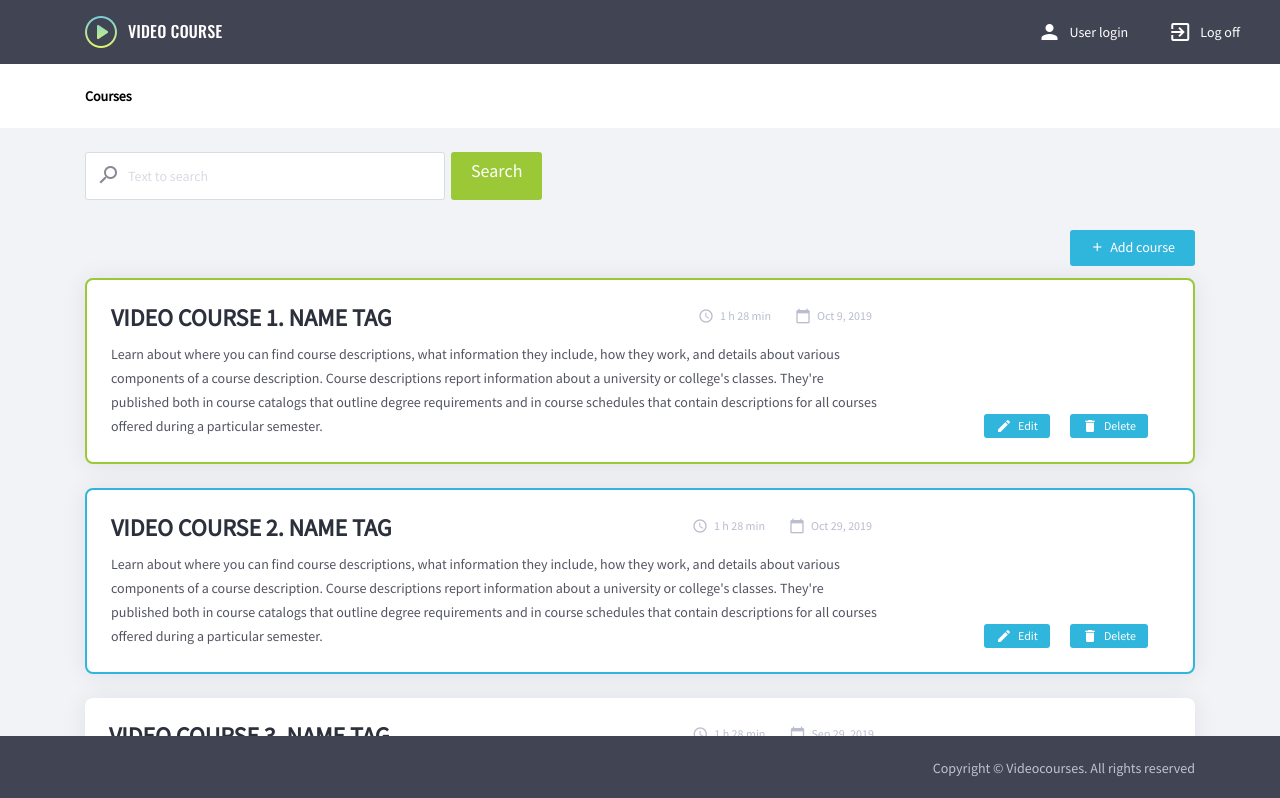
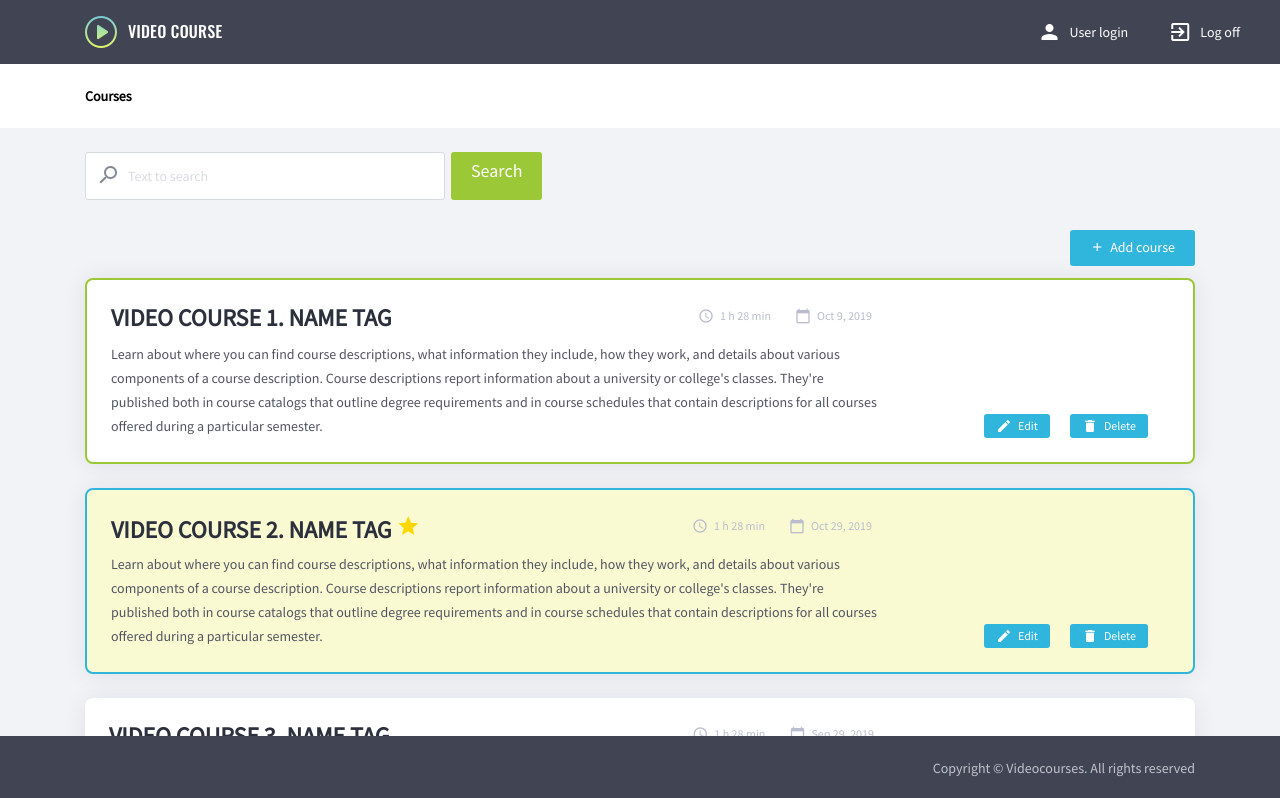
Before and after one commit to OlenaPotiatynyk/angular_mentoring_homework, an Angular app: page / in a window 1280 px wide. Shown: the top 798 px of the page. Built offline with nearby package versions, Linux system fonts and the light colour scheme.

Commit message:
add topRated field and mark topRated course

```diff
--- a/src/app/courses/course-item/course-item.component.html
+++ b/src/app/courses/course-item/course-item.component.html
@@ -1,7 +1,12 @@
 <article class="item">
   <div class="left-column">
     <div class="header">
-      <h2 class="title">{{item.title | uppercase}}</h2>
+      <h2 class="title">
+        {{item.title | uppercase}}
+        <i *ngIf="item.topRated" class="material-icons star">
+          star
+        </i>
+      </h2>
       <div class="time-info">
         <button class="button button_s">
           <i class="material-icons">
--- a/src/app/courses/courses-page/courses-page.component.html
+++ b/src/app/courses/courses-page/courses-page.component.html
@@ -17,7 +17,8 @@
   <p>NO DATA. FEEL FRE TO ADD THE NEW COURSE</p>
 </div>
 
-<div *ngFor="let course of courses" class="container" appAddTheBorder="{{course.creationDate}}">
+<div *ngFor="let course of courses" class="container" appAddTheBorder="{{course.creationDate}}"
+     [ngClass]="{'top-rated': course.topRated}">
   <app-course-item [item]="course" (deleteItem)="onDeleteItem(course.id)"></app-course-item>
 </div>
 
--- a/src/app/courses/courses-page/courses-page.component.scss
+++ b/src/app/courses/courses-page/courses-page.component.scss
@@ -53,3 +53,7 @@
   margin: 12px 0 24px;
   box-shadow: 0 1px 24px 0 rgba(18, 21, 35, 0.08);
 }
+
+.top-rated {
+  background-color: lightgoldenrodyellow;
+}
--- a/src/app/shared/course.model.ts
+++ b/src/app/shared/course.model.ts
@@ -5,5 +5,6 @@ export class CourseModel implements CourseInterface {
   title: string;
   creationDate: number;
   duration: number;
+  topRated: boolean;
   description: string;
 }
--- a/src/app/shared/mockData.ts
+++ b/src/app/shared/mockData.ts
@@ -4,6 +4,7 @@ export default [
     title: 'Video Course 1. Name tag',
     creationDate: Date.now() - 864000000,
     duration: 88,
+    topRated: false,
     description: 'Learn about where you can find course descriptions, what information they include, how they work,' +
       ' and details about various components of a course description. Course descriptions report information about a' +
       ' university or college\'s classes. They\'re published both in course catalogs that outline degree requirements' +
@@ -14,6 +15,7 @@ export default [
     title: 'Video Course 2. Name tag',
     creationDate: Date.now() + 864000000,
     duration: 88,
+    topRated: true,
     description: 'Learn about where you can find course descriptions, what information they include, how they work,' +
       ' and details about various components of a course description. Course descriptions report information about a' +
       ' university or college\'s classes. They\'re published both in course catalogs that outline degree requirements' +
@@ -24,6 +26,7 @@ export default [
     title: 'Video Course 3. Name tag',
     creationDate: Date.now() - 1728000000,
     duration: 88,
+    topRated: false,
     description: 'Learn about where you can find course descriptions, what information they include, how they work,' +
       ' and details about various components of a course description. Course descriptions report information about a' +
       ' university or college\'s classes. They\'re published both in course catalogs that outline degree requirements' +
--- a/src/app/shared/shared.interface.ts
+++ b/src/app/shared/shared.interface.ts
@@ -3,6 +3,7 @@ export interface CourseInterface {
   title: string;
   creationDate: number;
   duration: number;
+  topRated: boolean;
   description: string;
 }
 
--- a/src/styles.scss
+++ b/src/styles.scss
@@ -96,3 +96,7 @@ h6 {
     cursor: pointer;
   }
 }
+
+.star {
+  color: gold;
+}
```
